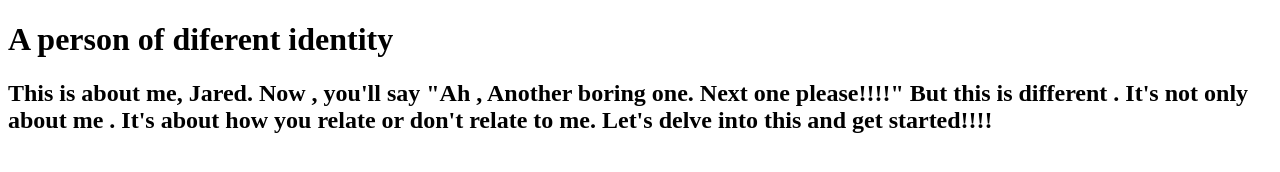
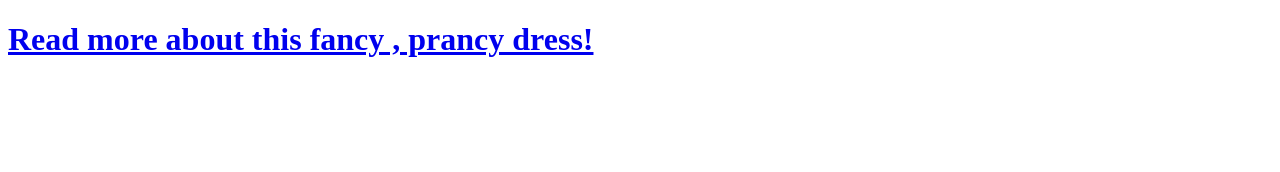
Before and after one commit to JaredTheGenius/JaredTheGenius.github.io, a plain HTML site: page index.html in a window 1280 px wide. Drawn offline with Linux system fonts and the light colour scheme.

Commit message:
Update index.html

```diff
--- a/index.html
+++ b/index.html
@@ -2,11 +2,12 @@
 <html>
     <head>
         <meta charset="utf-8">
-        <title>All about me</title>
+        <title></title>
     </head>
     <body>
-      <h1> A person of diferent identity <h1>
-      <h2>This is about me, Jared. Now , you'll say "Ah , Another boring one. Next one please!!!!" But this is different . It's not only about me . It's about how you relate or don't relate to me. Let's delve into this and get started!!!!</h2>
+      <h1> <h1>
+          <a href = "https://github.com/JaredTheGenius/JaredTheGenius.github.io/blob/main/D1%20.jpg">Read more about this fancy , prancy dress!</a>
+
 
     </body>
 </html>
```
